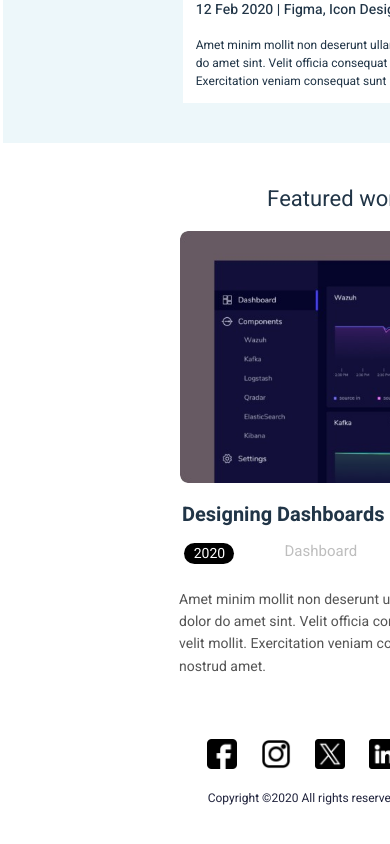
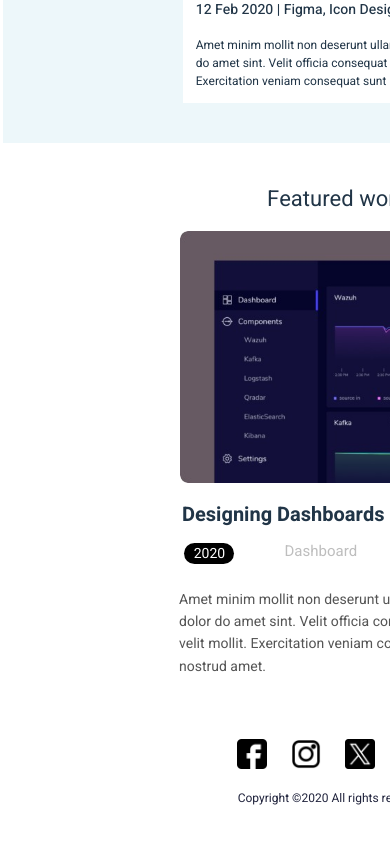
Before and after one commit to ThaysPei/Portf-lio-UI, a React (Vite) app: page / in a window 390 px wide. Shown: the part 916-1760 px from the top of the page. Built offline with nearby package versions, Linux system fonts and the light colour scheme.

Commit message:
ajustes em redimensionamento.

```diff
--- a/src/components/footer/style.css
+++ b/src/components/footer/style.css
@@ -5,6 +5,7 @@
   height: 182px;
   background-color: #fff; /* ou qualquer cor de fundo desejada */
   padding: 20px;
+  overflow: hidden;
 }
 
 .footer-content {
@@ -52,3 +53,16 @@
     font-size: 12px;
   }
 }
+@media (max-width: 500px) {
+  .footer-container {
+  display: flex;
+
+  }
+  .footer-container p{
+    margin-left: 60px;
+  }
+  .footer-content-img{
+     margin-left: 60px;
+  }
+
+}
```
